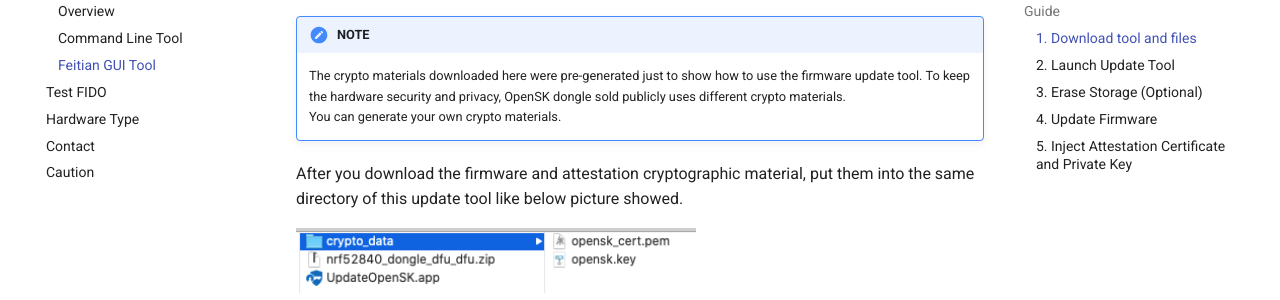
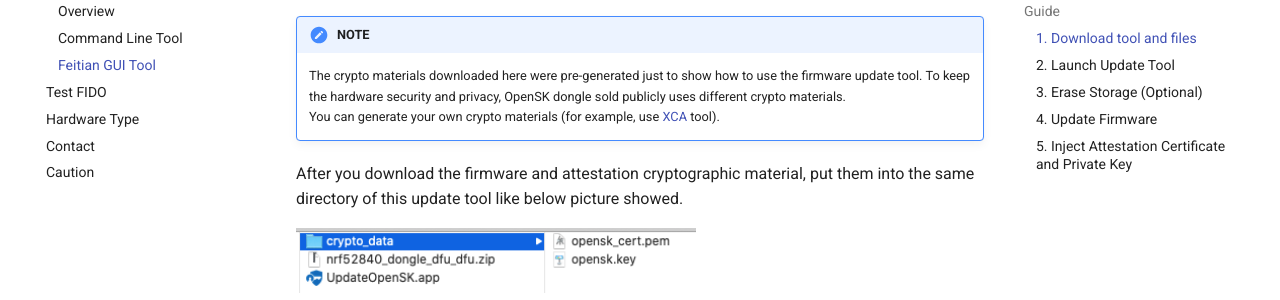
Before and after one commit to FeitianTech/OpenSK_USB, an MkDocs documentation site: the page built from docs/feitianguiway.md, in a window 1280 px wide and 900 px high, scrolled down 830 px. Shown: the part 151-451 px from the top of the window. Built offline with MkDocs 1.6.1 and Material for MkDocs 9.7.7, drawn with Linux system fonts in a browser that asks for light colours.

Commit message:
Add prefer tool for generating certificate

```diff
--- a/docs/feitianguiway.md
+++ b/docs/feitianguiway.md
@@ -15,7 +15,7 @@ You can download the tool and from [OpenSK Update Tool Github Repository](https:
 You can download firmware and attestation cryptographic material from [Feitian OpenSK Repository](https://github.com/FeitianTech/OpenSK/releases "OpenSK Firmware").
 !!! note "NOTE"
 	The crypto materials downloaded here were pre-generated just to show how to use the firmware update tool. To keep the hardware security and privacy, OpenSK dongle sold publicly uses different crypto materials.
-	You can generate your own crypto materials.
+	You can generate your own crypto materials (for example, use [XCA](https://hohnstaedt.de/xca/ "XCA") tool).
 After you download the firmware and attestation cryptographic material, put them into the same directory of this update tool like below picture showed.
 
 <img alt="File Locations" src="../images/filelocations.png" width="400px">
```
